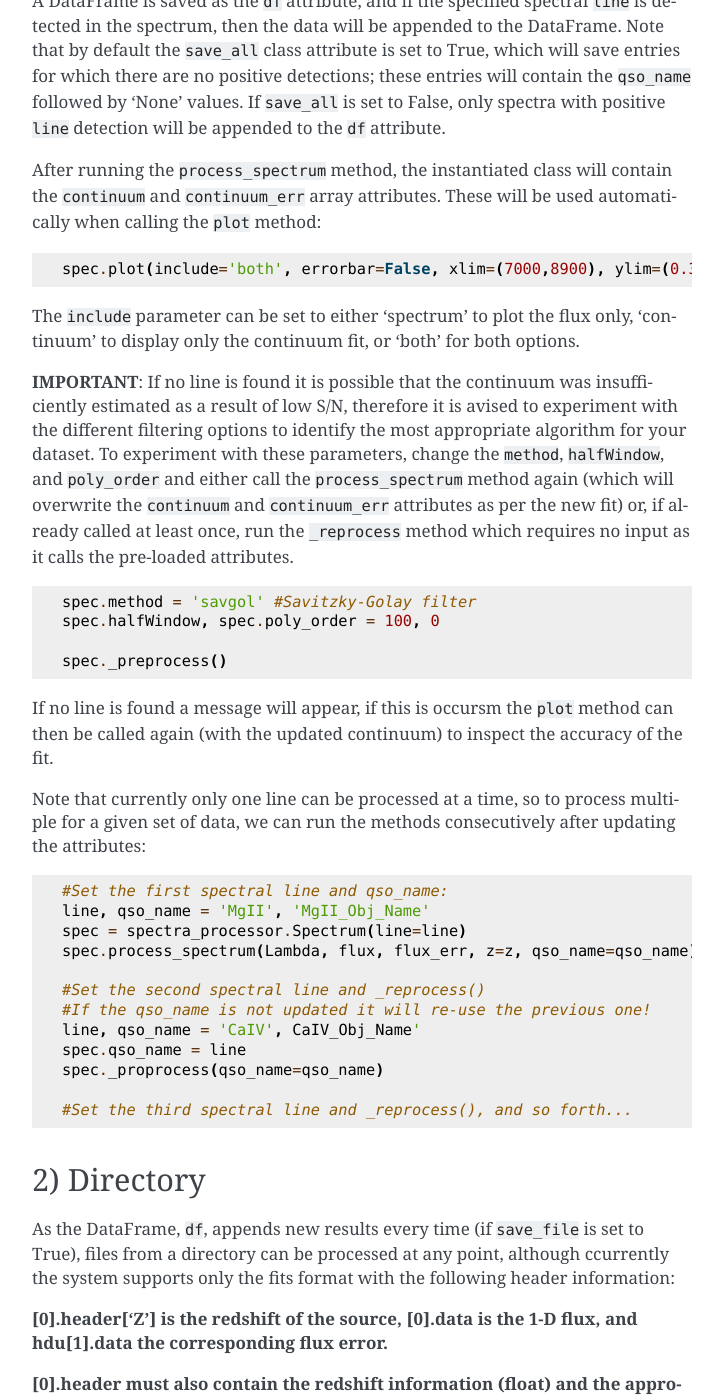
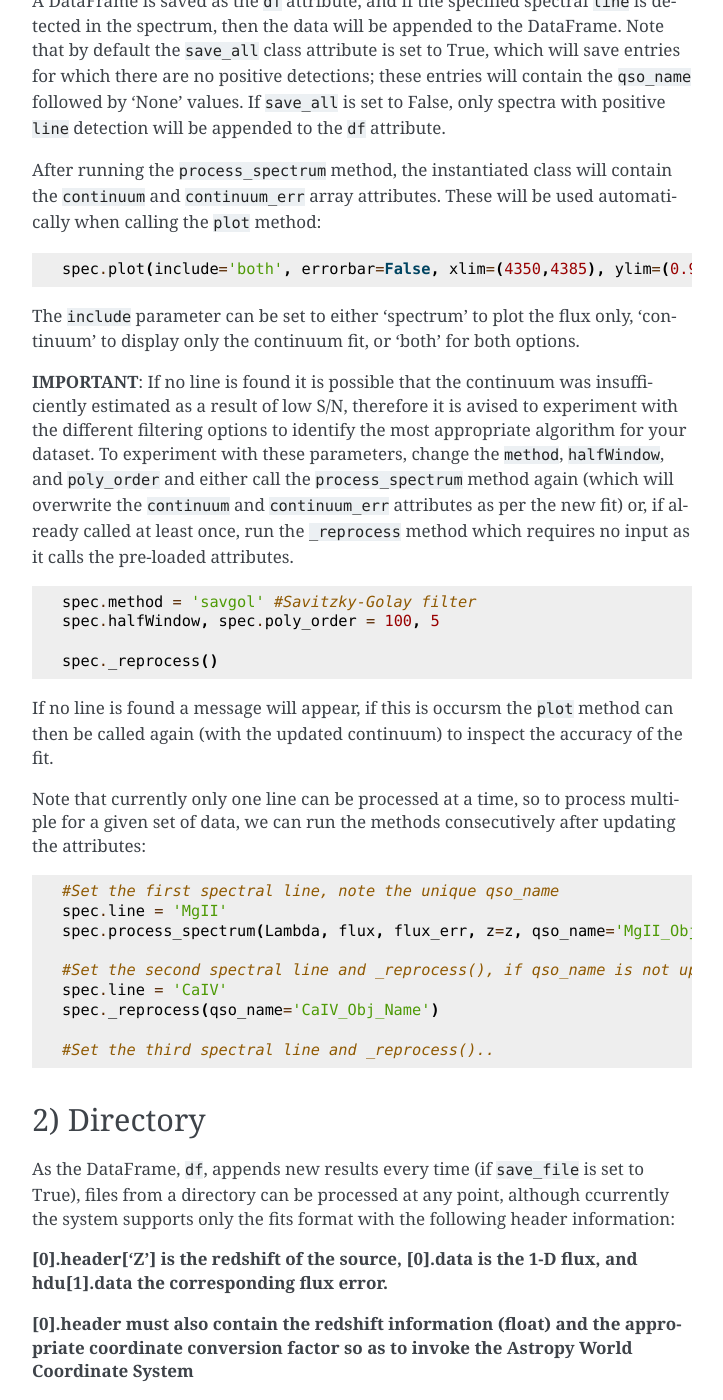
Before and after one commit to Professor-G/LineDetect, a Sphinx documentation site: the page built from docs/source/Examples.rst, in a window 1280 px wide and 1400 px high, scrolled down 769 px. Shown: the whole window, without its empty margins (388-1111 px from the left). Built offline with Sphinx 7.4.7, drawn with Linux system fonts in a browser that asks for light colours; pages that are not in the unit, such as notebooks, are missing from menus.

Commit message:
update example page

```diff
--- a/docs/source/Examples.rst
+++ b/docs/source/Examples.rst
@@ -28,7 +28,7 @@ After running the ``process_spectrum`` method, the instantiated class will conta
 
 .. code-block:: python
 
-    spec.plot(include='both', errorbar=False, xlim=(7000,8900), ylim=(0.3,1.25), savefig=False)
+    spec.plot(include='both', errorbar=False, xlim=(4350,4385), ylim=(0.9,1.9),savefig=False)
 
 The ``include`` parameter can be set to either 'spectrum' to plot the flux only, 'continuum' to display only the continuum fit, or 'both' for both options.
 
@@ -37,9 +37,9 @@ The ``include`` parameter can be set to either 'spectrum' to plot the flux only,
 .. code-block:: python
 
     spec.method = 'savgol' #Savitzky-Golay filter
-    spec.halfWindow, spec.poly_order = 100, 0
+    spec.halfWindow, spec.poly_order = 100, 5
 
-    spec._preprocess()
+    spec._reprocess()
 
 If no line is found a message will appear, if this is occursm the ``plot`` method can then be called again (with the updated continuum) to inspect the accuracy of the fit.
 
@@ -47,18 +47,15 @@ Note that currently only one line can be processed at a time, so to process mult
 
 .. code-block:: python
 
-    #Set the first spectral line and qso_name:
-    line, qso_name = 'MgII', 'MgII_Obj_Name'
-    spec = spectra_processor.Spectrum(line=line)
-    spec.process_spectrum(Lambda, flux, flux_err, z=z, qso_name=qso_name)
+    #Set the first spectral line, note the unique qso_name
+    spec.line = 'MgII'
+    spec.process_spectrum(Lambda, flux, flux_err, z=z, qso_name='MgII_Obj_Name')
 
-    #Set the second spectral line and _reprocess()
-    #If the qso_name is not updated it will re-use the previous one!
-    line, qso_name = 'CaIV', CaIV_Obj_Name'
-    spec.qso_name = line
-    spec._proprocess(qso_name=qso_name)
+    #Set the second spectral line and _reprocess(), if qso_name is not updated it will re-use the name!
+    spec.line = 'CaIV'
+    spec._reprocess(qso_name='CaIV_Obj_Name')
 
-    #Set the third spectral line and _reprocess(), and so forth...
+    #Set the third spectral line and _reprocess()..
 
 2) Directory
 -----------
```
